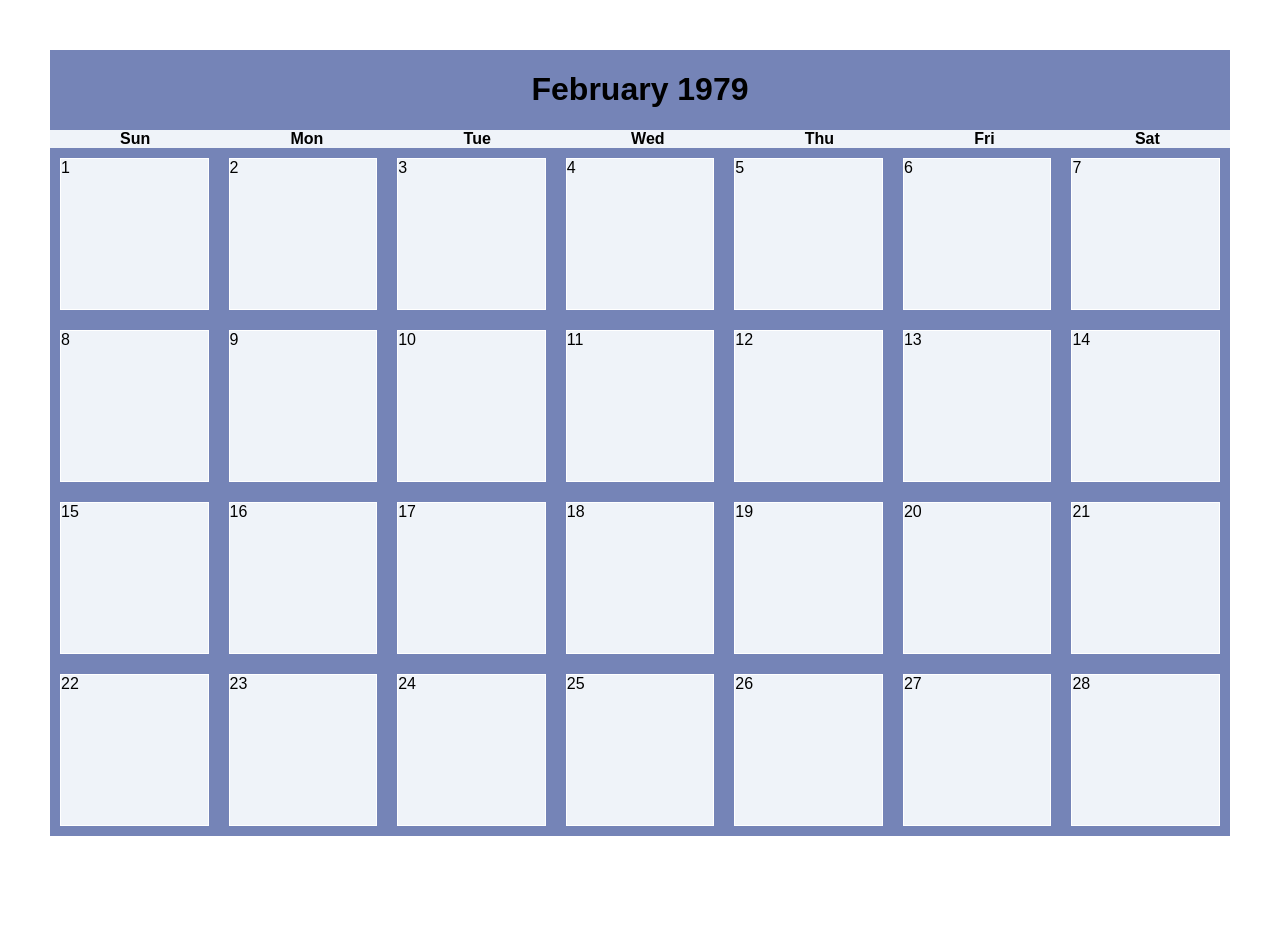
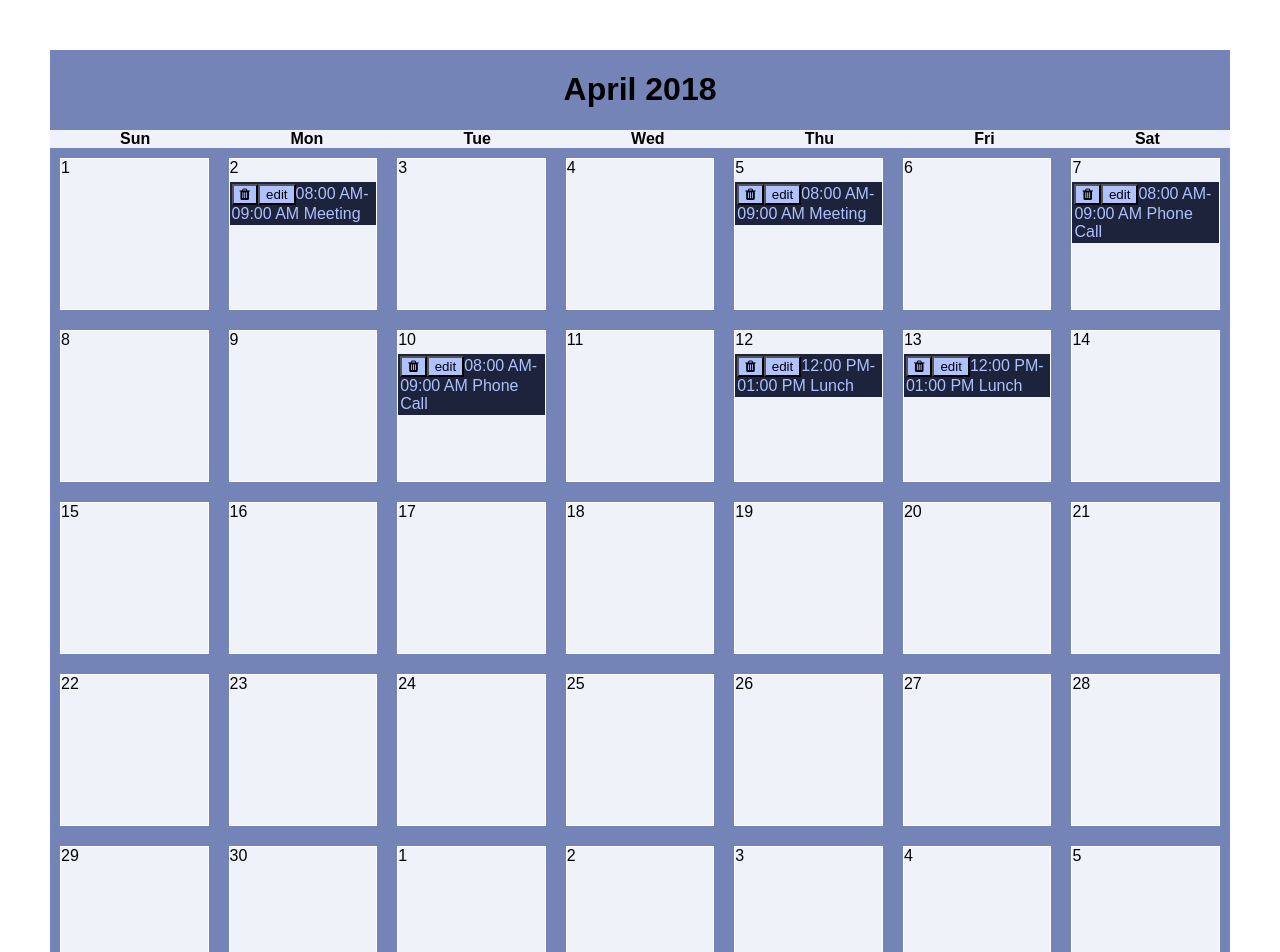
Before and after one commit to natashaU/events_calendar, a React (Create React App) app in the folder calendarfrontend/: page / in a window 1280 px wide. Shown: the top 952 px of the page. Before the commit the page ends 886 px from the top, so only its background shows below. Built offline with nearby package versions, Linux system fonts and the light colour scheme; no server answers.

Commit message:
Make calendar dynamic, use mock events for now

```diff
--- a/calendarfrontend/src/App.js
+++ b/calendarfrontend/src/App.js
@@ -3,6 +3,8 @@ import './App.css';
 import Calendar from './components/Calendar';
 import Inputform from './components/Inputform';
 import Editform from './components/Editform';
+import MockEvents from './models/MockEvents';
+import MonthModel from './models/MonthModel';
 import axios from "axios";
 
 /// TO DO: FIX SPACING, INDENT***
@@ -12,6 +14,10 @@ import axios from "axios";
 class App extends Component {
   constructor(props) {
     super(props)
+    const now = new Date();
+    const month = new MonthModel(now);
+    const events = new MockEvents(now);
+    month.mergeEvents(events);
     this.state = {
       showForm: false,
       eventsData: {}, // Contains nested obj of day_id:[{event info}, {event info}]
@@ -19,7 +25,8 @@ class App extends Component {
       showEditForm: false,
       currentEditId: null,
       editEvent: null,
-      currentMonth: null
+      currentMonth: null,
+      month: month,
     }
     this.handleClick = this.handleClick.bind(this);
     this.handleSubmit = this.handleSubmit.bind(this);
@@ -211,6 +218,7 @@ class App extends Component {
         eventsData={this.state.eventsData}
         handleDelete={this.handleDelete}
         handleEditClick={this.handleEditClick}
+        month={this.state.month}
         />
 
         <Editform
--- a/calendarfrontend/src/components/Calendar.js
+++ b/calendarfrontend/src/components/Calendar.js
@@ -2,43 +2,56 @@ import React, { Component } from 'react';
 //import './App.css';
 import 'font-awesome/css/font-awesome.min.css'
 
+const DAYS_SHORT = [
+  'Sun',
+  'Mon',
+  'Tue',
+  'Wed',
+  'Thu',
+  'Fri',
+  'Sat',
+];
 
 class Calendar extends Component {
 
 // create a list of all events for the day from "Events Data State", i = day_id
-  addEventList(i) {
-    let dayData = this.props.eventsData[i] // all events for the day
-    if (this.props.eventsData[i]) { // Info for each event on the day, if day events exists,
-    // Convert the object format to string & save it to the div.
-
-    // map over each event object to get data
-      let allEvents = dayData.map((event, i) => {
-        //console.log(event)
-        const day_id = event.day_id
-        //const description = event.description
-        const id = event.id; // db id for delete request
-        const eventStr = event.start_time + "-" + event.end_time + " " + event.description;
-        return <div key={id} id={id} className="eventdiv">
+  addEventList(events) {
+    return events.map(event => {
+      // use epoch timestamp as id when using mock data
+      const eventId = event.eventStart.valueOf();
+      const startStr = event.eventStart.toLocaleTimeString(
+        navigator.language,
+        {hour: '2-digit', minute:'2-digit'}
+      );
+      const endStr = event.eventEnd.toLocaleTimeString(
+        navigator.language,
+        {hour: '2-digit', minute:'2-digit'}
+      );
+      const eventStr = `${startStr}-${endStr} ${event.description}`
+      return <div key={eventId} id={eventId} className="eventdiv">
         <button onClick={(event)=>{this.props.handleDelete(id,event,day_id)}}>
-        <i className="fa fa-trash"></i></button><button onClick={(event, description)=>{this.props.handleEditClick(event,description,id,day_id)}}>edit</button> {eventStr} </div>
-        })
-      return allEvents // return divs to render event list
-    }
+          <i className="fa fa-trash"></i>
+        </button>
+        <button onClick={(event, description)=>{this.props.handleEditClick(event,description,id,day_id)}}>edit</button>
+        {eventStr}
+      </div>
+    });
   }
 
-// This is to make a div for each day of the calendar (28 divs). Each day includes
+
+// This is to make a div for each day of the calendar. Each day includes
 // a click event function that pops up the input form. i = day number.
 // list of events is a child of this div.
-  makeWeek(start,end) {
-    let firstWeek = [];
-
-    for (let i=start;i<=end;i++) {
-      firstWeek.push(<div  key={i} onClick={()=>{this.props.handleClick({i})
-      }} className="day">{i}
-      {this.addEventList(i)}
-      </div>)
-    }
-   return firstWeek
+  makeWeek(week) {
+    return week.days.map(day => {
+      const dayId = day.dayStart.valueOf();
+      return (
+        <div key={dayId} onClick={()=>{this.props.handleClick({dayId})}} className="day">
+          {day.dayStart.getDate()}
+          {this.addEventList(day.events)}
+        </div>
+      );
+    });
   }
 
 
@@ -48,29 +61,18 @@ class Calendar extends Component {
       <div className="App">
         <div>
           <div className="flex row-container month-container">
-            <h1>February 1979</h1>
+            <h1>{this.props.month.monthName} {this.props.month.monthStart.getFullYear()}</h1>
           </div>
           <div className="flex row-container day-container">
-          <div className="dayName">Sun</div>
-          <div className="dayName">Mon</div>
-          <div className="dayName">Tue</div>
-          <div className="dayName">Wed</div>
-          <div className="dayName">Thu</div>
-          <div className="dayName">Fri</div>
-          <div className="dayName">Sat</div>
+          {DAYS_SHORT.map(day =>
+            <div className="dayName">{day}</div>
+          )}
           </div>
-          <div className="flex row-container week-container">
-            {this.makeWeek(1,7)}
-          </div>
-          <div className="flex row-container week-container">
-            {this.makeWeek(8,14)}
-          </div>
-          <div className="flex row-container week-container">
-           {this.makeWeek(15,21)}
-          </div>
-          <div className="flex row-container week-container">
-            {this.makeWeek(22,28)}
-          </div>
+          {this.props.month.weeks.map(week =>
+            <div className="flex row-container week-container">
+              {this.makeWeek(week)}
+            </div>
+          )}
         </div>
       </div>
     );
--- /dev/null
+++ b/calendarfrontend/src/models/MockEvents.js
@@ -0,0 +1,64 @@
+const EVENT = 'event';
+
+class MockEvents {
+  constructor(startDate) {
+    const mockStart1 = new Date(
+      startDate.getFullYear(),
+      startDate.getMonth(),
+      startDate.getDate() - 28,
+      8,
+    );
+    const mockEnd1 = new Date(
+      startDate.getFullYear(),
+      startDate.getMonth(),
+      startDate.getDate() - 25,
+      9,
+    );
+    const mockStart2 = new Date(
+      startDate.getFullYear(),
+      startDate.getMonth(),
+      startDate.getDate() - 23,
+      8,
+    );
+    const mockEnd2 = new Date(
+      startDate.getFullYear(),
+      startDate.getMonth(),
+      startDate.getDate() - 20,
+      9,
+    );
+    const mockStart3 = new Date(
+      startDate.getFullYear(),
+      startDate.getMonth(),
+      startDate.getDate() - 18,
+      12,
+    );
+    const mockEnd3 = new Date(
+      startDate.getFullYear(),
+      startDate.getMonth(),
+      startDate.getDate() - 17,
+      13,
+    );
+    return [
+      {
+        kind: EVENT,
+        description: 'Meeting',
+        eventStart: mockStart1,
+        eventEnd: mockEnd1,
+      },
+      {
+        kind: EVENT,
+        description: 'Phone Call',
+        eventStart: mockStart2,
+        eventEnd: mockEnd2,
+      },
+      {
+        kind: EVENT,
+        description: 'Lunch',
+        eventStart: mockStart3,
+        eventEnd: mockEnd3,
+      },
+    ];
+  }
+}
+
+export default MockEvents;
```
